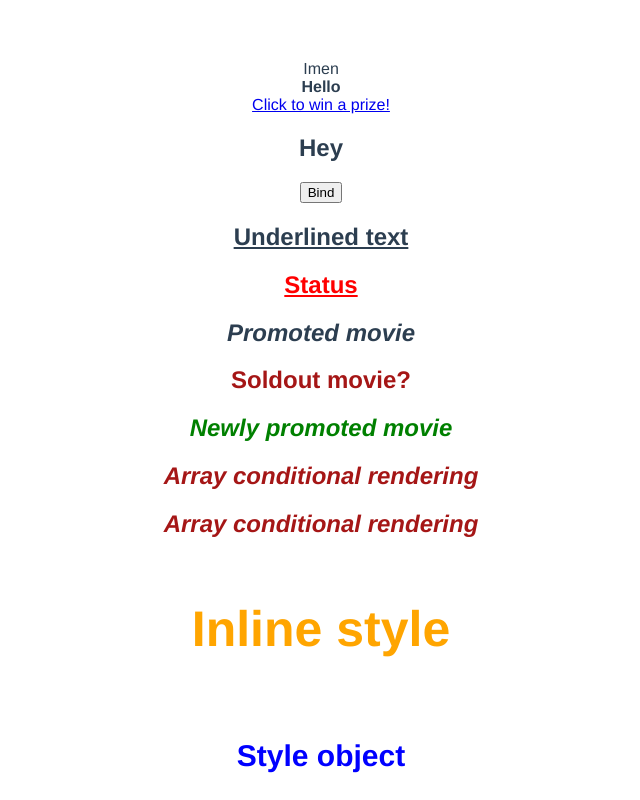
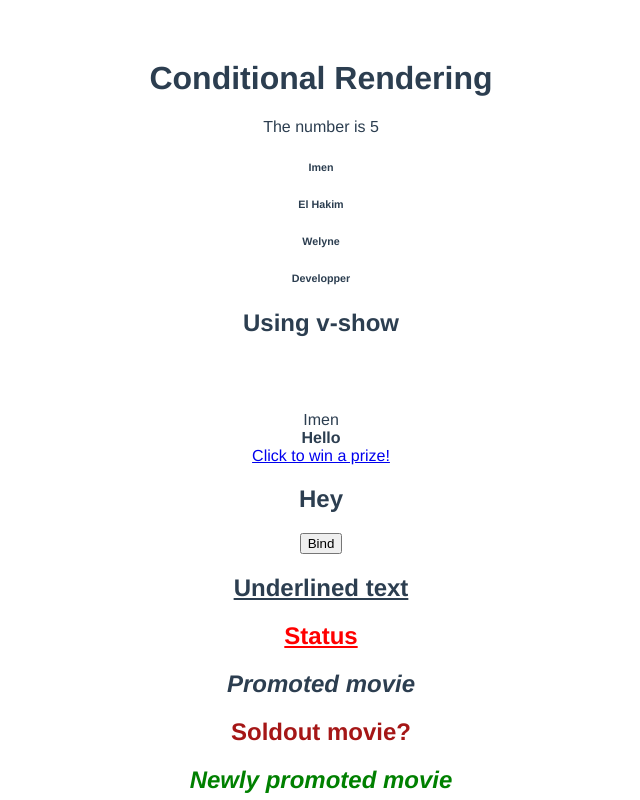
Before and after one commit to imenelhakim/VueJsTutorial, a Vue app in the folder hello-world/: page / in a window 1280 px wide. Shown: the top 800 px of the page, without its empty margins (319-959 px from the left). Built offline with nearby package versions, Linux system fonts and the light colour scheme.

Commit message:
conditional rendering

```diff
--- a/hello-world/src/App.vue
+++ b/hello-world/src/App.vue
@@ -1,4 +1,9 @@
 <template>
+
+  <!-- conditional rendering -->
+  <conditional-rendering></conditional-rendering>
+  <br /><br /><br />
+
   <div> {{ name }}</div>
   <!-- binding html -->
   <div v-html="greet"></div>
@@ -26,13 +31,16 @@
   <h2 v-bind:style="{color: highlightColor, 'font-size': headerSize + 'px', padding: '20px'}">Inline style</h2>
   <h2 v-bind:style="headerStyleObject">Style object</h2>
   <div v-bind:style="[baseObj,successObj]">Success Style Object</div>
+  <div :style="[baseObj,successObj]">Success Style Object without v-bind</div>
 
 </template>
 
 <script>
+import ConditionalRendering from './components/ConditionalRendering.vue'
 // import HelloWorld from './components/HelloWorld.vue'
 
 export default {
+  components: { ConditionalRendering },
   name: 'App',
   // components: {
   //   HelloWorld
--- /dev/null
+++ b/hello-world/src/components/ConditionalRendering.vue
@@ -0,0 +1,36 @@
+<template>
+    <h1>Conditional Rendering</h1>
+    <p v-if="x === 0">The number is zero</p>
+    <p v-else-if="x === 5">The number is {{ x }}</p>
+    <p v-else>The number is not zero</p>
+    <!-- wrapping the tags to avoid v-if code duplication -->
+    <div v-if="display === true">
+        <h6>Imen</h6>
+        <h6>El Hakim</h6>
+    </div>
+    <!-- using template because div tag can cause problems in the layout -->
+    <template v-if="display === true">
+        <h6>Welyne</h6>
+        <h6>Developper</h6>
+    </template>
+    <!-- v-show is more efficient than v-if because the rendered element remains in the DOM with display:none -->
+    <h2 v-show="display">Using v-show</h2>
+
+</template>
+
+<script>
+
+export default{
+    name: 'ConditionalRendering',
+    data(){
+        return{
+            x: 5,
+            display: true
+        }
+    }
+}
+</script>
+
+<style scoped>
+
+</style>
```
